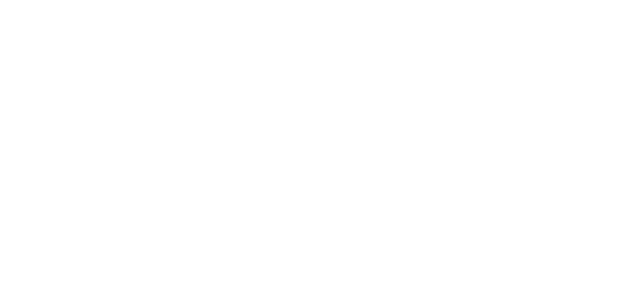
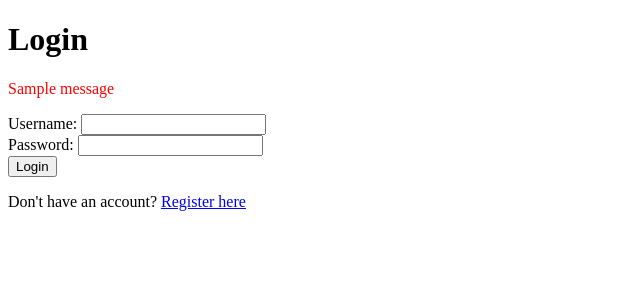
Before and after one commit to skopo97/WhatShouldIWatch, a Flask app: page /login in a window 1280 px wide. Before the commit the part shown is empty. Shown: the top 300 px of the page, without its empty margins (0-640 px from the left). Run offline with Flask 3, Linux system fonts and the light colour scheme; one stand-in notice (Sample message) is shown.

Commit message:
Login.html

```diff
--- a/app/templates/login.html
+++ b/app/templates/login.html
@@ -2,9 +2,32 @@
 <html lang="en">
 <head>
     <meta charset="UTF-8">
-    <title>Title</title>
+    <meta name="viewport" content="width=device-width, initial-scale=1.0">
+    <title>Login</title>
 </head>
 <body>
+    <h1>Login</h1>
 
+    {% with messages = get_flashed_messages() %}
+        {% if messages %}
+            {% for message in messages %}
+                <p style="color: red;">{{ message }}</p>
+            {% endfor %}
+        {% endif %}
+    {% endwith %}
+
+    <form method="POST" action="/login">
+        <div>
+            <label>Username:</label>
+            <input type="text" name="username" required>
+        </div>
+        <div>
+            <label>Password:</label>
+            <input type="password" name="password" required>
+        </div>
+        <button type="submit">Login</button>
+    </form>
+
+    <p>Don't have an account? <a href="/register">Register here</a></p>
 </body>
 </html>
```
